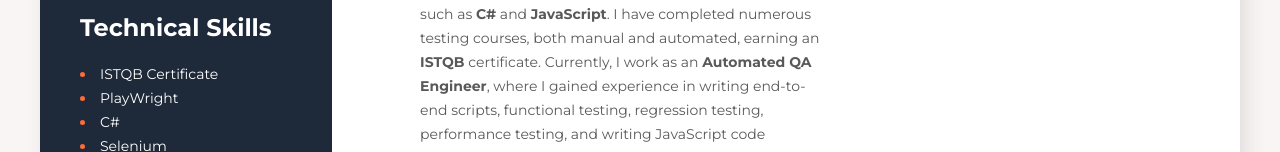
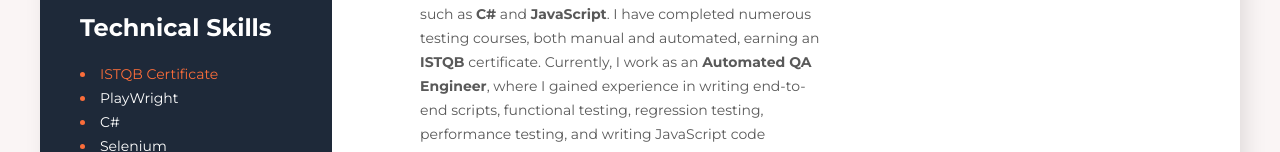
Before and after one commit to Kuzniakers/Curriculum-Vitae, a plain HTML site: page index.html in a window 1280 px wide. Shown: the part 324-476 px from the top of the page. Drawn offline with Linux system fonts and the light colour scheme.

Commit message:
Update index.html

```diff
--- a/index.html
+++ b/index.html
@@ -153,7 +153,11 @@
         <div class="TechSkillsBlock">
             <h2 class="LeftHeader">Technical Skills</h2>
             <ul class="ListSecondary">
-                <li><span class="LeftSkills" target="_blank" href="https://i.imgur.com/LY8wt2j.png">ISTQB Certificate</span></li>
+                 <li>
+        <a class="ListSecondary-link" target="_blank" href="https://i.imgur.com/LY8wt2j.png">
+            ISTQB Certificate
+        </a>
+    </li>
                 <li><span class="LeftSkills">PlayWright</span></li>
                 <li><span class="LeftSkills">C#</span></li>
                 <li><span class="LeftSkills">Selenium</span></li>
```
